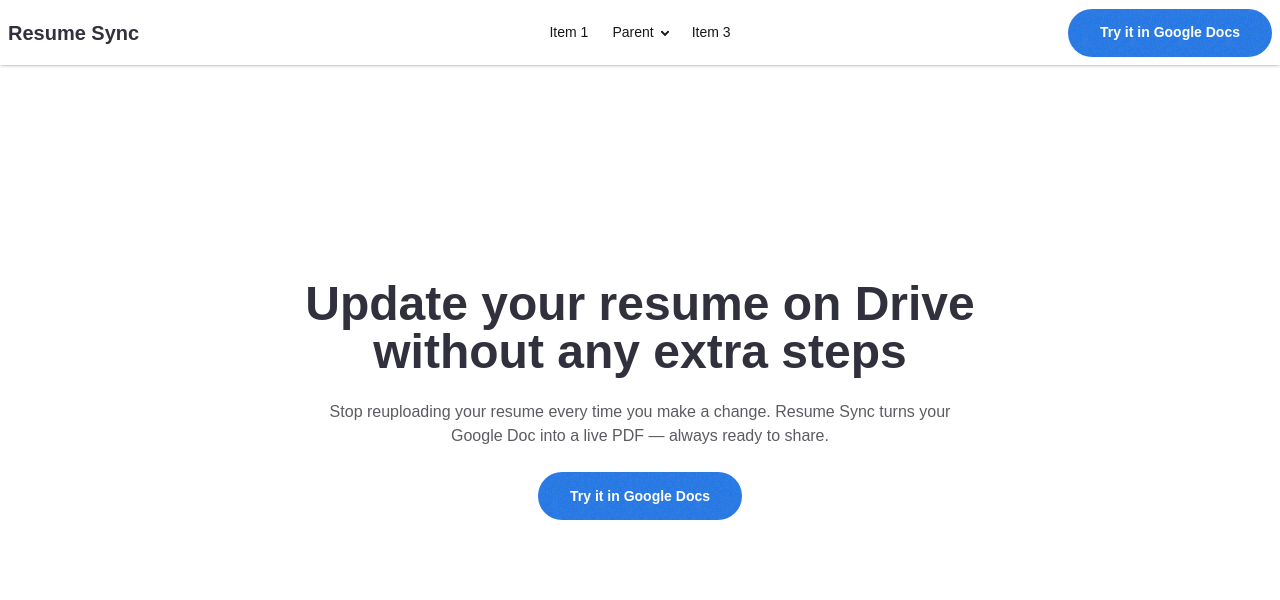
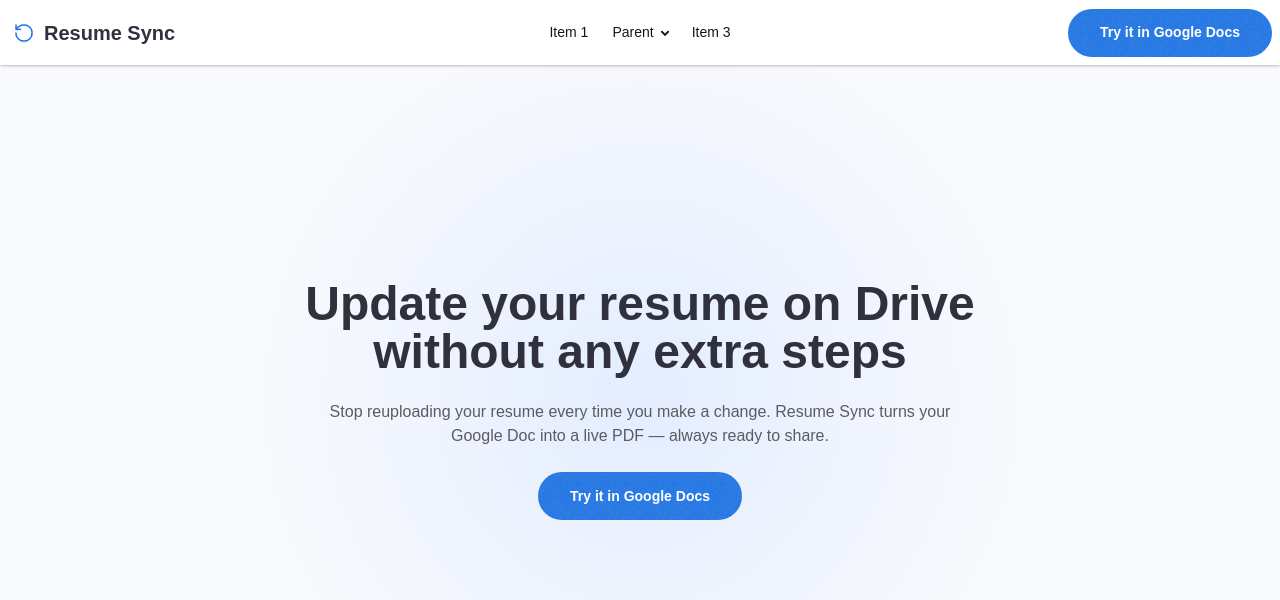
Before and after one commit to Durjoy96/resume-sync, a Next.js app: page / in a window 1280 px wide. Shown: the top 600 px of the page. Built offline with nearby package versions, Linux system fonts and the light colour scheme.

Commit message:
Update metadata title and add background styles; integrate logo in Navbar

```diff
--- a/src/app/layout.jsx
+++ b/src/app/layout.jsx
@@ -13,7 +13,7 @@
 });
 
 export const metadata = {
-  title: "Resume Sync",
+  title: "Resume Sync | Update your resume on Drive without any extra steps",
   keywords: ["resume", "sync"],
   description: "description",
 };
@@ -23,6 +23,11 @@
     <html lang="en">
       <body
         className={`${geistSans.variable} ${geistMono.variable} antialiased min-h-screen bg-base-200`}
+        style={{
+          background: "#e3edff",
+          backgroundImage:
+            "radial-gradient(circle, rgba(227, 237, 255, 1) 0%, rgba(248, 249, 253, 1) 50%)",
+        }}
       >
         <header className="fixed right-0 left-0 top-0 z-50 bg-base-100 shadow-sm">
           <Navbar />
--- a/src/shared/Navbar.jsx
+++ b/src/shared/Navbar.jsx
@@ -1,4 +1,6 @@
+import Image from "next/image";
 import React from "react";
+import logoPng from "@/assets/icons/logo.png";
 
 export default function Navbar() {
   return (
@@ -46,7 +48,9 @@
               </li>
             </ul>
           </div>
-          <a className="text-xl font-semibold text-base-content">Resume Sync</a>
+          <a className="text-xl font-semibold text-base-content flex items-center gap-1">
+            <Image src={logoPng} className="w-8 h-8" /> Resume Sync
+          </a>
         </div>
         <div className="navbar-center hidden lg:flex">
           <ul className="menu menu-horizontal px-1">
```
Also changed, not shown: src/assets/icons/logo.png (added).
